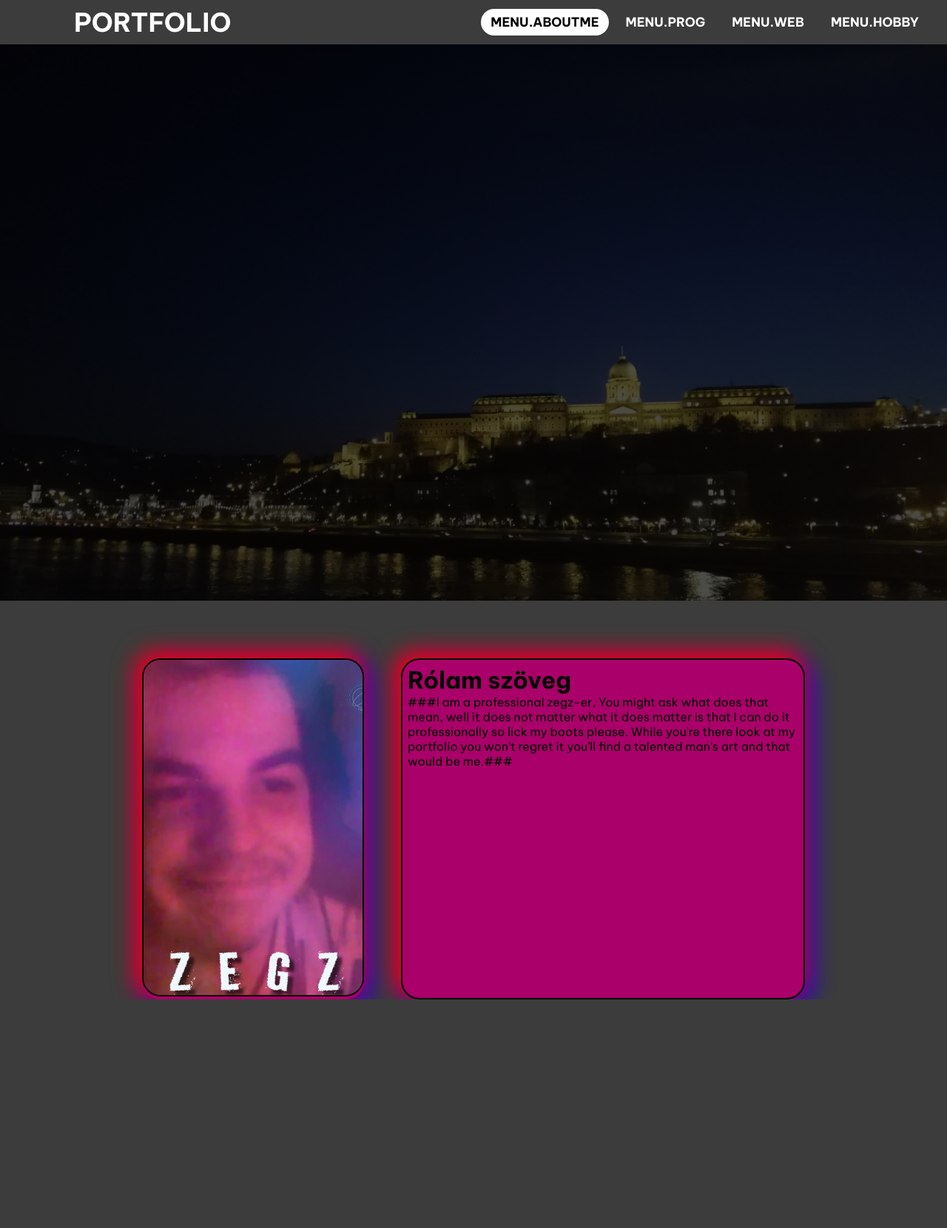
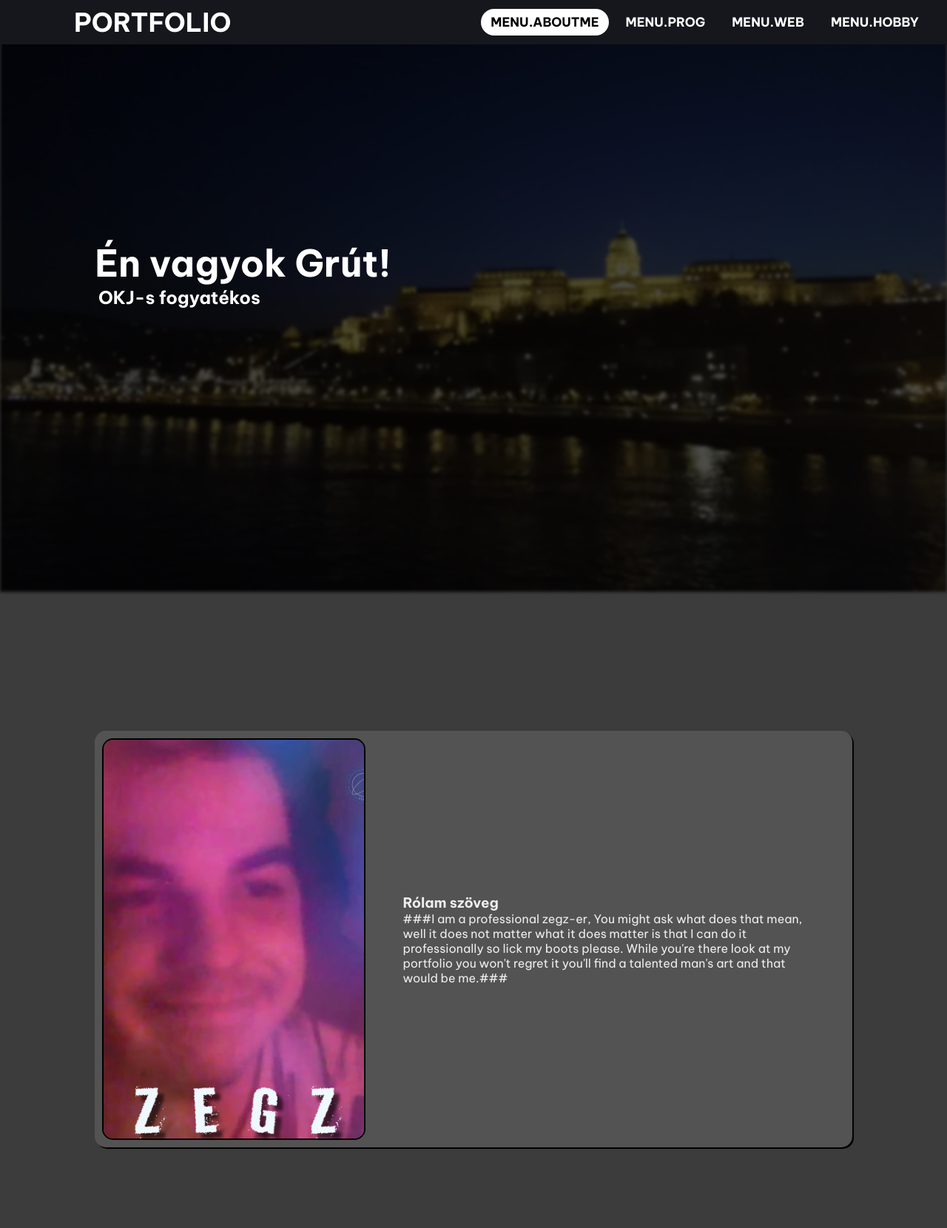
Before and after one commit to Pityuwarrior/Szakdolgozat, a PHP site: page /?menu=about_me in a window 1280 px wide. Shown: the whole page at 74% size. Before the commit the page ends 1351 px from the top, so only its background shows below. Run offline with PHP 8.4, Linux system fonts and the light colour scheme; data comes from the database, SQL or seed files in the repository.

Commit message:
2022.03.23

```diff
--- a/Codes/front/CSS/style.css
+++ b/Codes/front/CSS/style.css
@@ -10,31 +10,54 @@ body{
     background-color: rgb(60, 60, 60);
 }
 .banner-area{
-    position: relative;
-    justify-content: center;
-    min-height: 100vh;
+    margin-top: -60px;
+    position: absolute;
+    height: calc(100vh + 60px);
     color: #fff;
     text-align: center;
-}
-.banner-area .banner-img{
-    background: linear-gradient( rgba(0, 0, 0, 0.7), rgba(0, 0, 0, 0.7)), url("../Resources/img/background.jpg");
-    position: absolute;
+    z-index: -1;
     top: 0;
     left: 0;
     width: 100%;
-    height: 94%;
-    -webkit-background-size: cover;
+}
+.banner-area .banner-text{
+    display: flex;
+    position: absolute;
+    z-index: 1;
+    justify-content: center;
+    align-items: flex-start;
+    flex-flow: column nowrap;
+    padding-left: 10%;
+    height: 100%;
+    width: 100%;
+}
+.banner-area .banner-text h1{
+    font-size: 50px;
+}
+.banner-area .banner-text h2{
+    padding-left: 5px;
+}
+.banner-area + *{
+    margin-top: 100vh !important;
+    z-index: 1;
+    position: relative;
+}
+.banner-area .banner-img{
+    background-attachment: fixed;
+    background-image: linear-gradient( rgba(0, 0, 0, 0.7), rgba(0, 0, 0, 0.7)), url("../Resources/img/background.jpg");
+    filter: blur(2px);
     background-size: cover;
-    z-index: -1;
+    background-position: center;
+    width: 100%;
+    height: 100%;
 }
-/*
 nav{
-    background: #293138;
+    /*background-color: rgb(40, 40, 40, 0.5); */
+    background-color: #16171c;
     height: 60px;
     width: 100%;
     overflow: hidden;
 }
-*/
 label.logo{
     color: white;
     font-size: 35px;
@@ -80,35 +103,43 @@ a:hover{
     color: #000000;
     border-radius: 25px;
 }
-main{
-
-}
 .flex_aboutme{
     display: flex;
-    padding-top: 30px;
+    box-sizing: border-box;
     margin: auto;
-    align-content: center;
-    max-width: 70%;
+    align-items: center;
     justify-content: center;
     gap: 50px;
+    height: 100vh;
+    padding: 10%;
+}
+.flex_aboutme .flex_inner{
+    display: flex;
+    box-sizing: border-box;
+    margin: auto;
+    align-items: center;
+    justify-content: space-between;
+    border-radius: 15px;
+    background-color: #535353;
+    box-shadow: 2px 2px black;
 }
 .text_item{
-    border-radius: 25px;
-    border: 2px solid #000000;
-    box-shadow: -5px -5px 30px 5px red, 5px 5px 30px 5px blue;
+    color: rgb(238, 238, 238);
+    border-radius: 15px;
     word-break: normal;
-    padding: 7px;
-    background-color: #aa0069;
+    padding: 40px;
+    flex-basis: 70%;
 }
 .pic_item{
-    border-radius: 25px;
-    box-shadow: -5px -5px 30px 5px red, 5px 5px 30px 5px blue;
-    background-color: #aa0069;
+    padding: 10px;
+    flex-grow: 0;
 }
 .pic_item img{
-    border-radius: 25px;
+    display: block;
+    border-radius: 15px;
     border: 2px solid #000000;
-    max-width: 300px;
+    max-width: 400px;
+    width: 100%;
 }
 .checkbtn{
     font-size: 30px;
@@ -157,7 +188,7 @@ display: none;
         position: fixed;
         width: 100%;
         height: 100vh;
-        background: #2c3e50;
+        background: #535353;
         top: 60px;
         left: -100%;
         text-align: center;
@@ -186,6 +217,9 @@ display: none;
     .pic_item{
         justify-items: center;
     }
+    .pic_item img{
+        margin: auto;
+    }
     a:hover{
         transition: .2s;
         color: #00b7ff;
@@ -194,4 +228,18 @@ display: none;
         color: #00b7ff;
         background: none ;
     }
+    .disable-scroll{
+        overflow-y: hidden;
+    }
+    .flex_aboutme .flex_inner{
+        display: block;
+        background-color: unset;
+        border: unset;
+        box-shadow: none;
+    }
+    .text_item{
+        background-color: #535353;
+        box-shadow: 2px 2px black;
+        padding: 20px;
+    }
 }
--- a/Codes/front/JavaScripts/index.js
+++ b/Codes/front/JavaScripts/index.js
@@ -43,3 +43,29 @@ valami.button.addEventListener("click", () =>{
 window.addEventListener("scroll",  () =>{
     valami.checkPagePosition();
 });
+class scrollBlock{
+    disable(){
+        document.documentElement.classList.add('disable-scroll');
+        document.body.classList.add('disable-scroll');
+    }
+
+    enable(){
+        document.documentElement.classList.remove('disable-scroll');
+        document.body.classList.remove('disable-scroll');
+    }
+
+    constructor(){
+        const check = document.querySelector('#check');
+        check.addEventListener('click', () =>{
+            if(check.checked)
+            {
+                this.disable();
+            }
+            else
+            {
+                this.enable();
+            }
+        });
+    }
+}
+const scrollblock = new scrollBlock();
--- a/Codes/front/header.php
+++ b/Codes/front/header.php
@@ -22,7 +22,7 @@ $menu = menu();
         <label class = "logo">PORTFOLIO</label>
         <ul>
         <?php foreach($menu as $m): ?>
-            <li><a class = "<?= $_GET['menu'] === $m['link'] ? 'current' : '' ?>" href='./?menu=<?= $m['link']?>'><?= $m['text_key']?></a></li>
+            <li><a class = "<?= $page === $m['link'] ? 'current' : '' ?>" href='./?menu=<?= $m['link']?>'><?= $m['text_key']?></a></li>
         <?php endforeach; ?>
         </ul>
         <label for = "check" class = "checkbtn">
--- a/Codes/front/pages/about_me.php
+++ b/Codes/front/pages/about_me.php
@@ -1,10 +1,16 @@
 <section class = "banner-area">
+    <div class = "banner-text">
+        <h1>Én vagyok Grút!</h1>
+        <h2>OKJ-s fogyatékos</h2>
+    </div>
     <div class = "banner-img"></div>
 </section>
-<div class="flex_aboutme">
+<section class = "flex_aboutme">
+        <div class = "flex_inner">
             <div class = "pic_item"><img src = "./front/Resources/img/p_aboutme.png" alt = "me"></div>
             <div class = "text_item">
-        <h1>Rólam szöveg</h1>
+                <h3>Rólam szöveg</h3>
                 <p>###I am a professional zegz-er, You might ask what does that mean, well it does not matter what it does matter is that I can do it professionally so lick my boots please. While you're there look at my portfolio you won't regret it you'll find a talented man's art and that would be me.###</p>
             </div>
         </div>
+</section>
```
Lines whose indentation alone changed are shown as unchanged.
